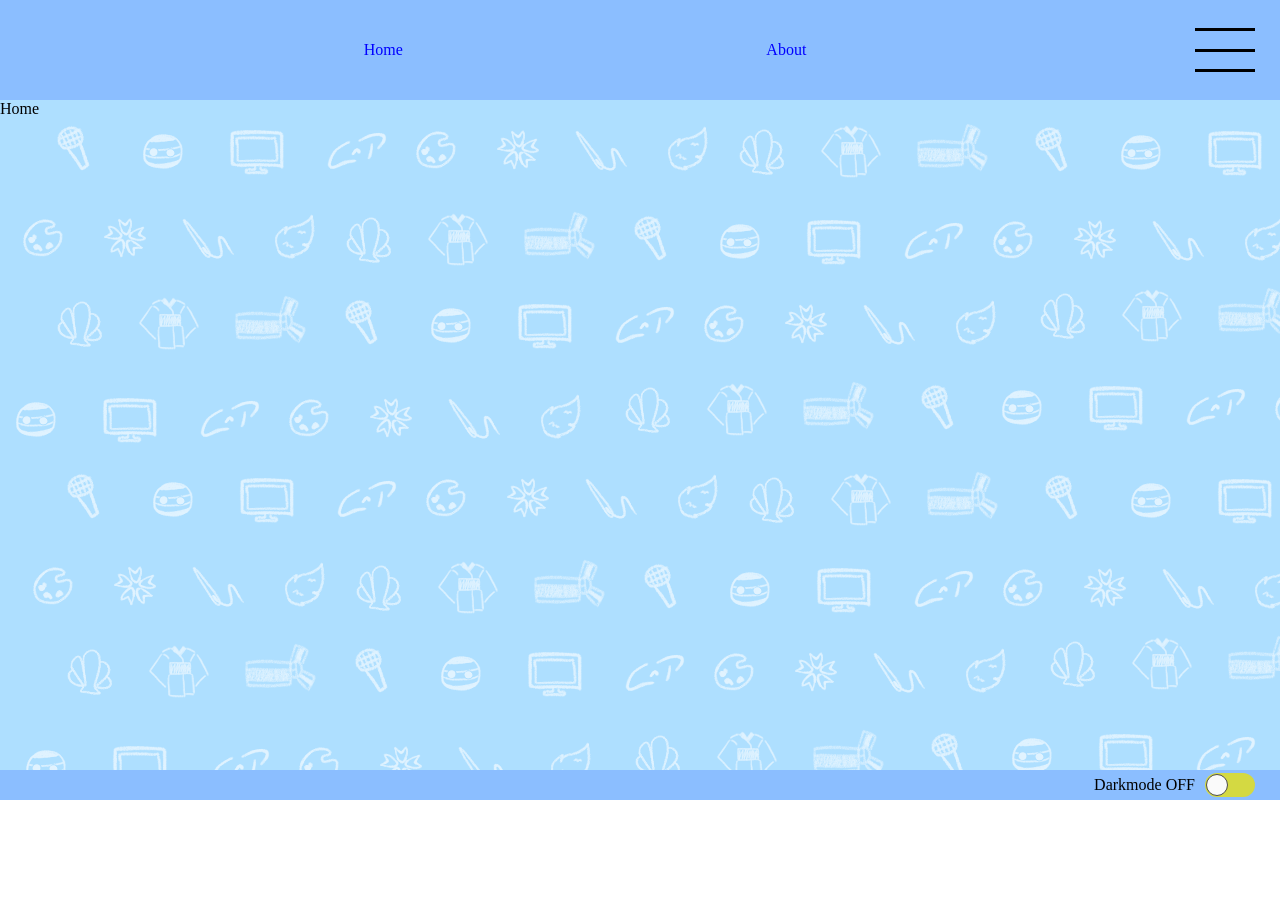
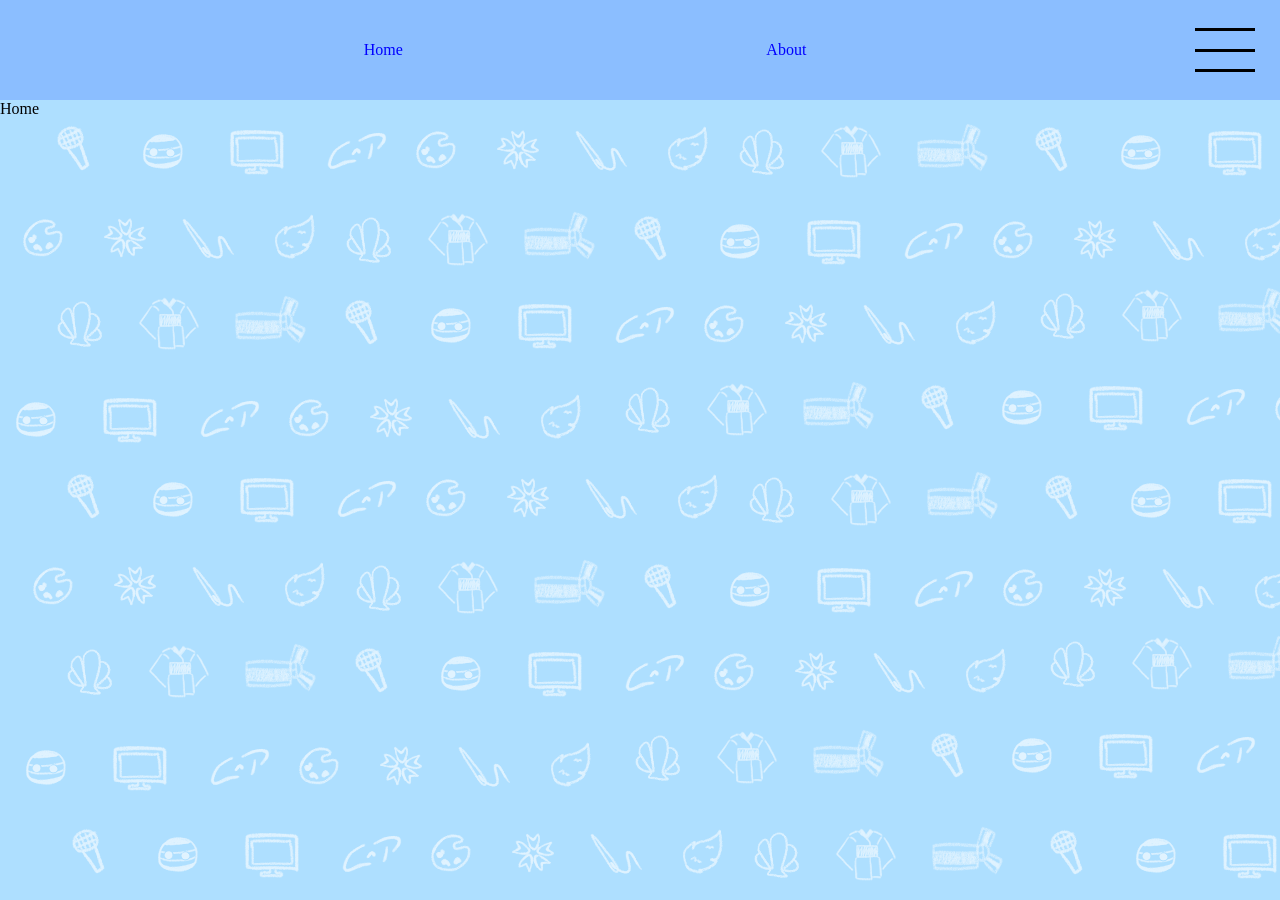
Before and after one commit to notrandomath/uci.moe, a React (Create React App) app: page / in a window 1280 px wide. Before the commit the page ends 800 px from the top, so only its background shows below. Built offline with nearby package versions, Linux system fonts and the light colour scheme.

Commit message:
changed darkmode to be on scroll and persistent

```diff
--- a/src/App.js
+++ b/src/App.js
@@ -4,23 +4,46 @@ import Menu from "./components/menu/Menu.js";
 import Content from "./pages/Content.js";
 
 import "./app.scss";
-import { useState } from "react";
+import { useState, useEffect } from "react";
 
 function App() {
   // keeps track of whether the menu is open
   const [menuOpen, setMenuOpen] = useState(false);
+  const [footerShown, setFooterShown] = useState(false);
+
+  // fetches darkmode from storage if it exists otherwise it's null
+  const storedDarkmode = localStorage.getItem('darkmode');
+
   const [darkMode, setDarkMode] = useState(
+   storedDarkmode != null ? storedDarkmode==="true" :
     // checks if darkmode is enabled on browser for default state
-    window.matchMedia &&
-      window.matchMedia("(prefers-color-scheme: dark)").matches
+    window.matchMedia && window.matchMedia("(prefers-color-scheme: dark)").matches
   );
+  // keeps darkmode persistent
+  useEffect(() => {
+    localStorage.setItem('darkmode', darkMode);
+  }, [darkMode]);
+
+  //
+  useEffect(() => {
+    const handleScroll = event => {
+      setFooterShown(window.scrollY !== 0);
+    };
+
+    window.addEventListener('scroll', handleScroll);
+
+    return () => {
+      window.removeEventListener('scroll', handleScroll);
+    };
+  }, []);
+
   return (
     <div className="app">
       <div className={`theme-${darkMode ? "dark" : "light"}`}>
         <Menu menuOpen={menuOpen} setMenuOpen={setMenuOpen} />
         <Topbar menuOpen={menuOpen} setMenuOpen={setMenuOpen} />
         <Content/>
-        <Footer menuOpen={menuOpen} darkMode={darkMode} setDarkMode={setDarkMode} />
+        {footerShown && <Footer menuOpen={menuOpen} darkMode={darkMode} setDarkMode={setDarkMode} />}
       </div>
     </div>
   );
--- a/src/components/footer/footer.scss
+++ b/src/components/footer/footer.scss
@@ -6,12 +6,13 @@
     width: 100%;
     transition: all 2s ease;
 
-    background-color: themed(midLightColor);
+    position: fixed;
+    margin-bottom: 10px;
+    bottom: 0px;
 
     display: flex;
     flex-direction: row;
-    // relative position in order for z-index to work
-    position: relative;
+
     // makes the footer in front of everything else
     z-index: 3;
     color: themed(textColor);
--- a/src/components/topbar/topbar.scss
+++ b/src/components/topbar/topbar.scss
@@ -4,8 +4,8 @@
   @include themify($themes) {
     height: $topBarHeight;
     width: 100%;
-    // relative position in order for z-index to work
-    position: relative;
+    position: fixed;
+    top: 0;
     // makes the topbar in front of everything else
     z-index: 3;
 
--- a/src/pages/content.scss
+++ b/src/pages/content.scss
@@ -2,15 +2,18 @@
 
 .content {
     @include themify($themes) {
+        top: $topBarHeight;
+        position: relative;
+
         .background{
             background-color: themed(backgroundOpacity);
             opacity: 100%;
             transition: all 2s ease;
             height: 100%;
         }
-        position: relative;
+
         width: 100%;
-        height: calc(100vh - #{$topBarHeight} - #{$footerHeight});
+        height: calc(100vh);
         background-image: url("../../public/assets/background.png");
     }
 }
```
